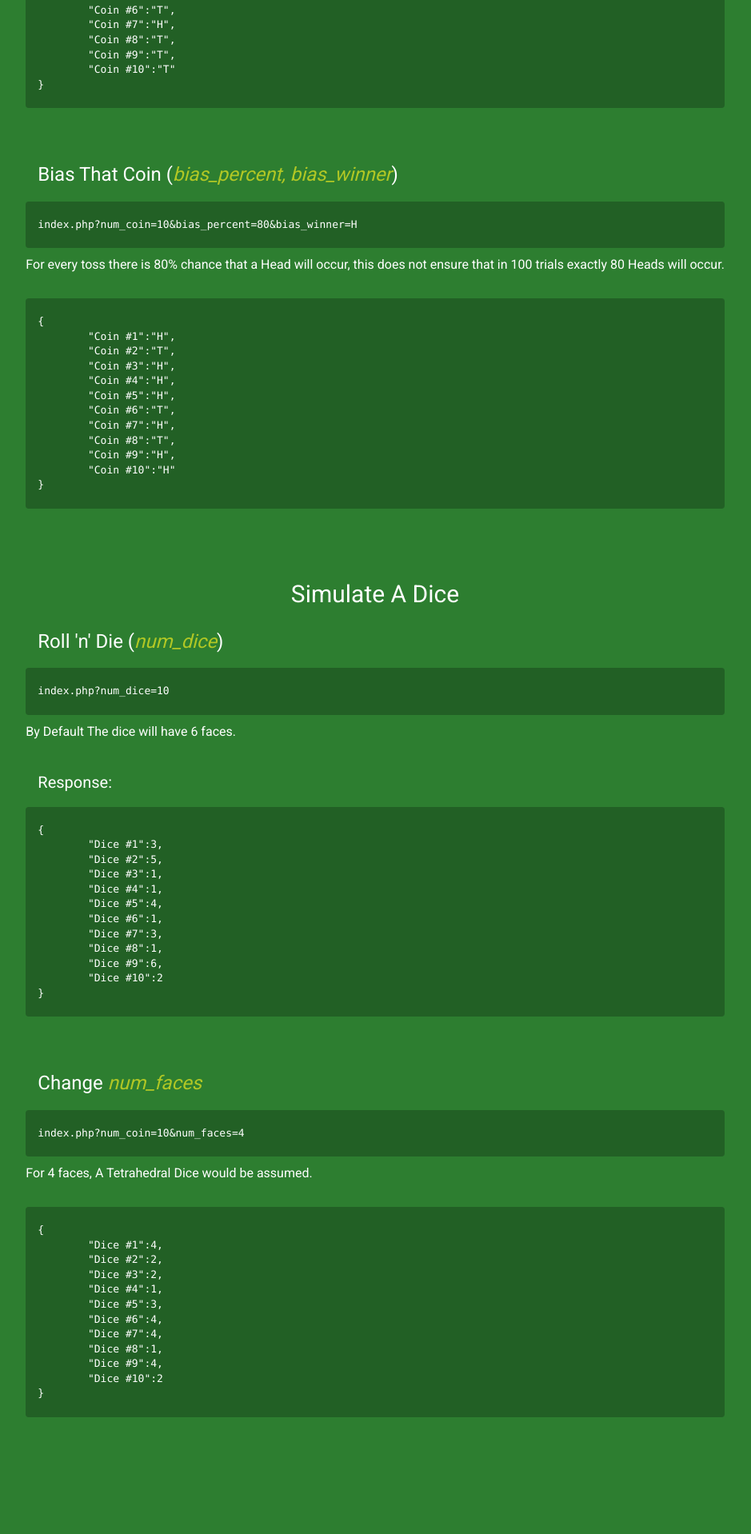
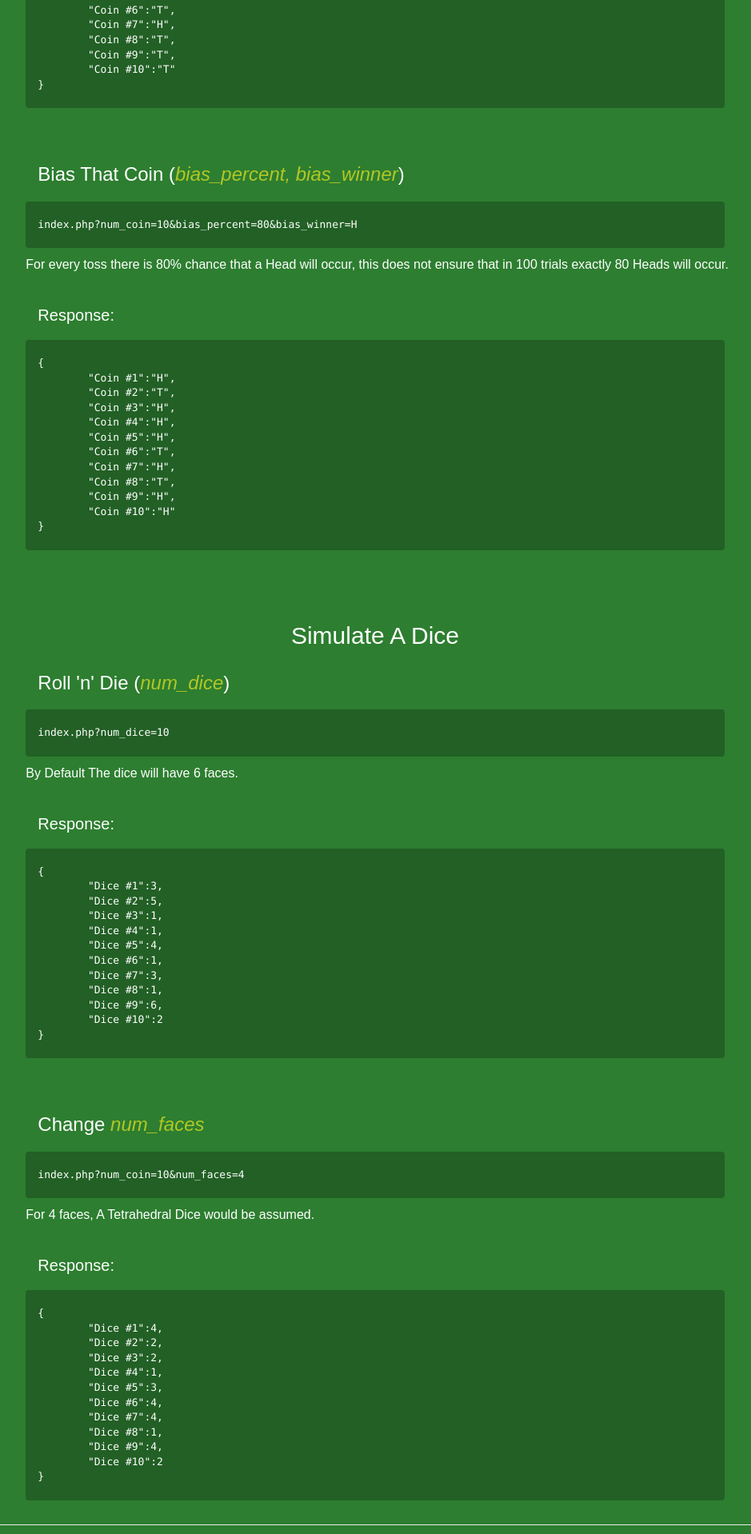
Before and after one commit to 108anup/Random-Token-Simulation---REST-API, a PHP site: page / in a window 1280 px wide. Shown: the part 682-2600 px from the top of the page at 80% size, without its empty margins (171-1110 px from the left). Before the commit the page ends 2454 px from the top, so only its background shows below. Run offline with PHP 8.4, Linux system fonts and the light colour scheme.

Commit message:
Add Minor Update

```diff
--- a/css/styles.css
+++ b/css/styles.css
@@ -1,10 +1,13 @@
 body {
 	background-color:#2D7E30 !important;
 	color:#FFFFFF;
-	font-family: 'Roboto', sans-serif !important;
+	font-family: 'Bitstream Charter', sans-serif;
 }
-h1,h2,h3,h4,h5,h6 {
-	font-family: 'Roboto', sans-serif !important;
+h1,h2 {
+	font-family: 'DejaVu', sans-serif;
+}
+h3,h4,h5,h6 {
+	font-family: 'Bitstream Charter', sans-serif;
 }
 .jumbotron {
 	background-color:#2D7E30 !important;
@@ -27,3 +30,7 @@ var {
 .response {
 	font-size: 20px !important;
 }
+hr {
+	display: block;
+
+}
--- a/mainbody.php
+++ b/mainbody.php
@@ -72,6 +72,9 @@
 
 				<br>
 				<div class="row">
+					<div class="col-sm-8 col-sm-offset-2"><h3 class="response">Response:</h3></div>
+				</div>
+				<div class="row">
 					<pre class="col-sm-offset-2 col-sm-8">{
 	"Coin #1":"H",
 	"Coin #2":"T",
@@ -87,6 +90,9 @@
 				</div>
 
 		<br><br><br>
+			</div>
+
+
 		<h2 class="text-center">Simulate A Dice</h2>
 
 				<div class="row">
@@ -141,6 +147,9 @@
 
 				<br>
 				<div class="row">
+					<div class="col-sm-8 col-sm-offset-2"><h3 class="response">Response:</h3></div>
+				</div>
+				<div class="row">
 					<pre class="col-sm-offset-2 col-sm-8">{
 	"Dice #1":4,
 	"Dice #2":2,
@@ -155,5 +164,18 @@
 }</pre>
 				</div>
 		</div>
+
+	<footer class="text-center">
+		<div class="col-sm-offset-4col-sm-4">
+			<a href="http://facebook.com/108anup"><i class="fa fa-2x fa-facebook"></i></a>
+			<a href="https://plus.google.com/+108anup/"><i class="fa fa-2x fa-google-plus"></i></a>
+			<a href="http://twitter.com/108anup"><i class="fa fa-2x fa-twitter"></i></a>
+			<a href="http://github.com/108anup"><i class="fa fa-2x fa-git"></i></a>
+		</div>
+		<div class="col-sm-offset-1 col-sm-10 text-center extras">
+			<hr>
+			Made By Anup Agarwal - (Last Update Jan 24, 2016)
+		</div>
+	</footer>
 </body>
 </html>
```
